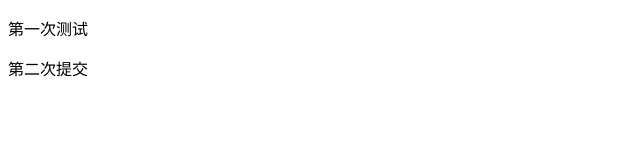
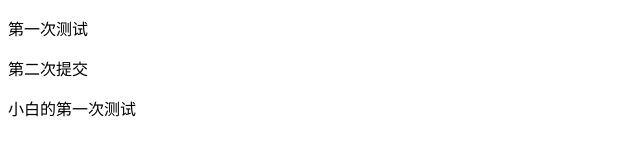
Before and after one commit to wyu1111/ww, a plain HTML site: page index.html in a window 1280 px wide. Shown: the whole page, without its empty margins (0-640 px from the left). Drawn offline with Linux system fonts and the light colour scheme.

Commit message:
小白的第一次测试

```diff
--- a/index.html
+++ b/index.html
@@ -9,5 +9,6 @@
 <body>
     <p>第一次测试</p>
     <p> 第二次提交</p>
+    <p>小白的第一次测试</p>
 </body>
 </html>
```
